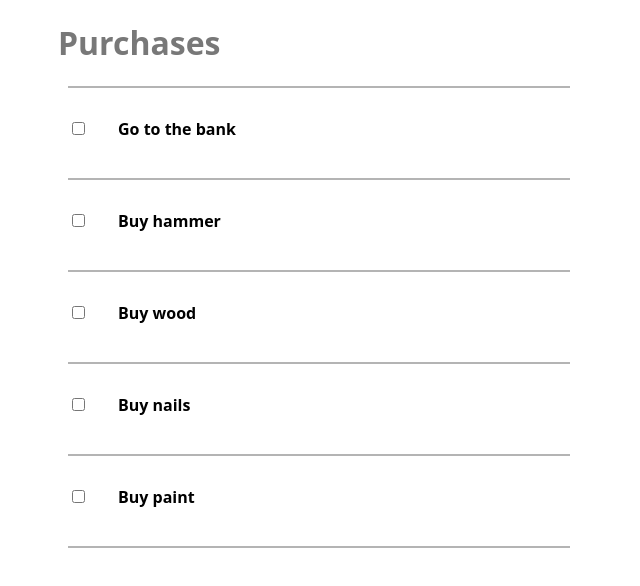
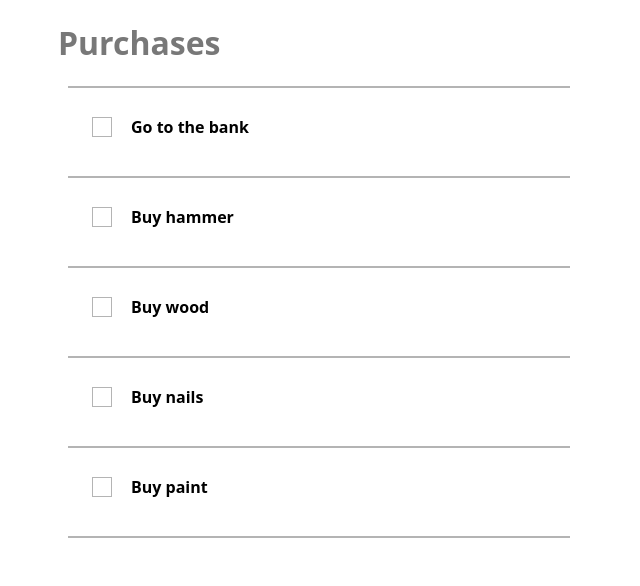
Before and after one commit to mikim190/Task2Do, a React app: page / in a window 1280 px wide. Both pictures are taken after a click on the element "Purchases". Shown: the top 586 px of the page, without its empty margins (0-640 px from the left). Built offline with nearby package versions, Linux system fonts and the light colour scheme; the HTML template or start-up script is replaced by a standard one.

Commit message:
Implement checkbox style

```diff
--- a/client/src/components/Task.jsx
+++ b/client/src/components/Task.jsx
@@ -2,34 +2,66 @@ import React, { Component } from 'react';
 import styled from 'styled-components';
 
 
-const Group = styled.h4`
-	display: inline-block;
-	margin-left: 30px;
-	margin-top: 30px;
-	color: rgb(0, 0, 0);
+const Label = styled.label`
+  flex-shrink: 0;
+  padding: .5rem 1rem;
+  color: rgb(0, 0, 0);
+  cursor: pointer;
+  font-size: 16px;
+  font-weight: bold;
+  font-family: 'system-ui';
+`;
+
+const Box = styled.input`
+  position: relative;
+  flex-shrink: 0;
+  width: 20px;
+  height: 20px;
+  appearance: none;
+  outline: none;
+  background: white;
+  cursor: pointer;
+  border: 1px solid rgb(180, 180, 180);
+  &::before {
+    content: ' ';
+    position: absolute;
+    top: 50%;
+    right: 50%;
+    bottom: 50%;
+    left: 50%;
+    transition: all .1s;
+    background: #00ff99;
+  }
+  &:checked{
+    &::before {
+      top: 2px;
+      right: 2px;
+      bottom: 2px;
+      left: 2px;
+    }
+  }
 `;
 
 const Line = styled.div`
 	border: 1px solid rgb(180, 180, 180);
-	width: 500px;
-	margin-top: 20px;
+  width: 500px;
+	margin-top: 30px;
 `;
 
 const Container = styled.div`
-	display: block;
-	height: 70px;
+	display: flex;
+  align-items: center;
+  margin: 20px;
 `;
 
-const Icon = styled.i`
-	display: inline-flex;
-`;
 
 class Task extends React.Component {
   constructor(props) {
     super(props);
 
     this.state = {
-			checked: false,
+      checked: false,
+      lockedTask: undefined,
 		}
 		this.handleCheckboxChange = this.handleCheckboxChange.bind(this);
 
@@ -39,7 +71,13 @@ class Task extends React.Component {
 			this.setState({
 			checked: !this.state.checked,
 		})
-	}
+  }
+
+  // componentDidUpdate(prevProps) {
+  //   if (prevProps.indeterminate !== this.props.indeterminate) {
+  //     this.selector.indeterminate = this.props.indeterminate;
+  //   }
+  // }
 
 
   render() {
@@ -49,8 +87,8 @@ class Task extends React.Component {
     return (
       <div >
 		 		<Container>
-		 			<input type="checkbox" onChange={this.handleCheckboxChange} />
-		 			<Group >{text}</Group>
+		 			<Box type="checkbox" onChange={this.handleCheckboxChange} />
+		 			<Label >{text}</Label>
 		 		</Container>
 		 		<Line></Line>
 		 	</div>
```
